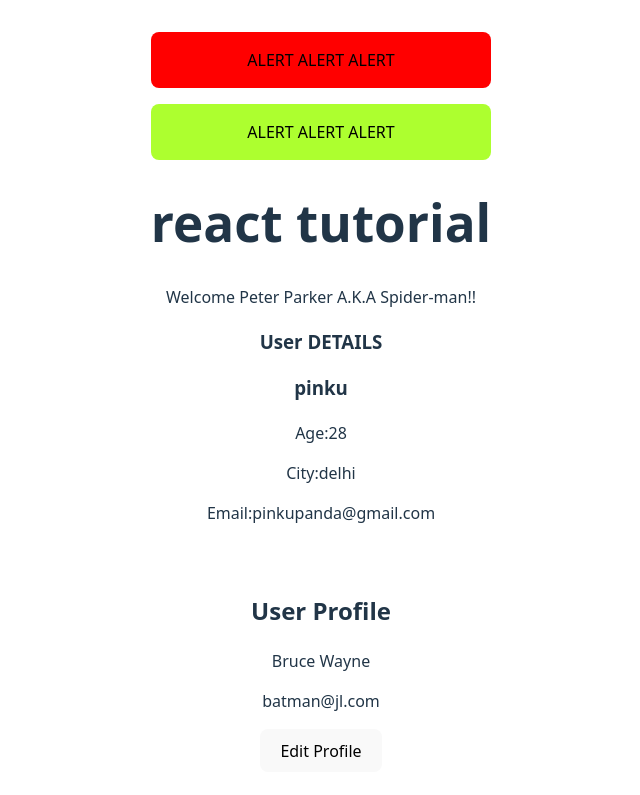
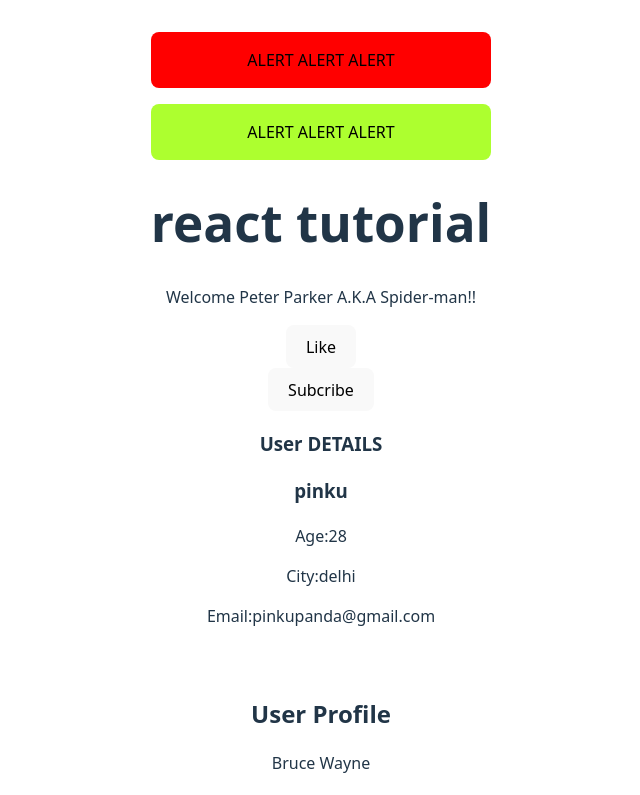
Before and after one commit to likhithsait/react, a React (Vite) app in the folder my-react-app/: page / in a window 1280 px wide. Shown: the top 795 px of the page, without its empty margins (319-959 px from the left). Built offline with nearby package versions, Linux system fonts and the light colour scheme.

Commit message:
event handling pt-1

```diff
--- a/my-react-app/src/App.jsx
+++ b/my-react-app/src/App.jsx
@@ -6,6 +6,8 @@ import { CardWrapper } from './CardWrapper'
 import { UserDetails } from './UserDetails'
 import { ProductList } from './ProductList'
 import { Alert } from './Alert'
+import { Like } from './Like'
+import { CustomButton } from './CustomButton'
 function App() {
 
 
@@ -18,6 +20,9 @@ function App() {
             react tutorial
         </h1>
         <Welcome name="Peter Parker" alias= "Spider-man"/>
+        <Like></Like>
+        <br></br>
+        <CustomButton text="Subcribe"></CustomButton>
         <UserCard name="pinku" age={28} city= "delhi" email="pinkupanda@gmail.com"/>
         <CardWrapper Title="User Profile">
           <p>Bruce Wayne</p>
--- /dev/null
+++ b/my-react-app/src/CustomButton.jsx
@@ -0,0 +1,11 @@
+export const CustomButton=({text})=>{
+    const name = "peter";
+
+    const handlClick=()=>{
+        console.log(`${text}`)
+
+    };
+
+    return (<button onClick={handlClick}>{text}</button>);
+
+}
--- /dev/null
+++ b/my-react-app/src/Like.jsx
@@ -0,0 +1,9 @@
+
+export const Like = ()=>{
+//    const handlClick=()=>{
+//       alert("you liked");
+//    };
+    return(
+       <button onClick={()=>alert("You Liked")}>Like</button>
+    )
+}
```
